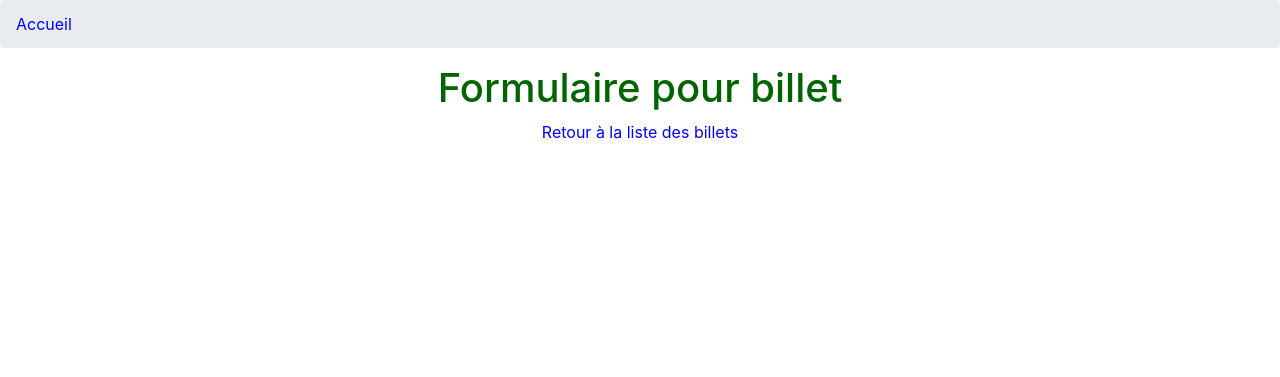
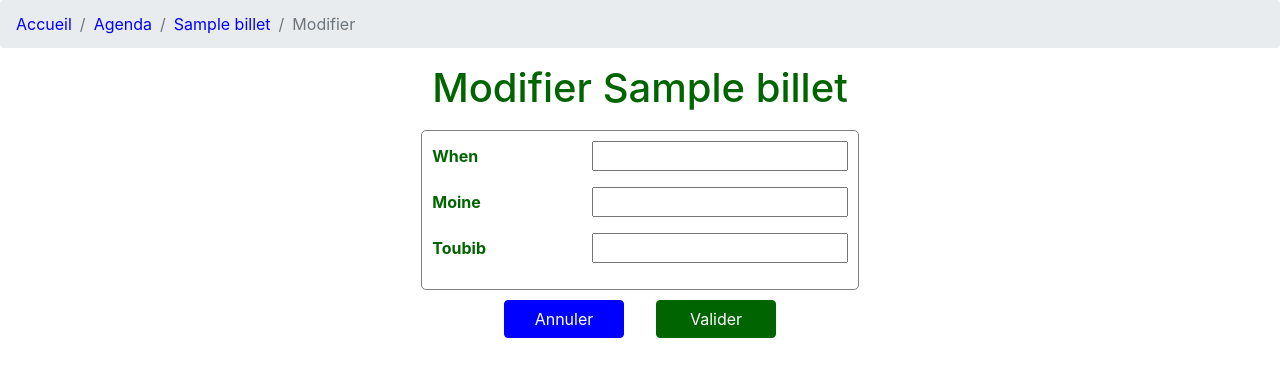
Before and after one commit to BrRoman/infirmerie, a Django app: template infirmerie/apps/billets/templates/billets/form.html in a window 1280 px wide. Shown: the part 76-453 px from the top of the page. Run offline with Django 3.2, Linux system fonts and the light colour scheme; the template is opened without the code that fills it: most values are stand-ins (such as "Sample title", 1, 10 or a date in 2020); form fields are guessed from the names that the template uses; style sheets or scripts are compiled from the project's sources; some libraries are stand-ins or nearby versions.

Commit message:
Agenda: CRUD: main lines OK.

```diff
--- a/infirmerie/apps/billets/models.py
+++ b/infirmerie/apps/billets/models.py
@@ -18,6 +18,10 @@ class Billet(models.Model):
         related_name='billets',
         on_delete=models.CASCADE
     )
-    datetime = models.DateTimeField()
+    when = models.DateTimeField()
     created_at = models.DateTimeField(auto_now_add=True)
     last_modified = models.DateTimeField(auto_now=True)
+
+    def __str__(self):
+        when = self.when
+        return when.strftime('%d/%m/%Y') + ' à ' + when.strftime('%H:%M')
--- a/infirmerie/apps/billets/templates/billets/agenda.html
+++ b/infirmerie/apps/billets/templates/billets/agenda.html
@@ -1,4 +1,8 @@
 {% extends 'main.html' %}
+
+{% block breadcrumbs %}
+    <li class="breadcrumb-item active">Agenda</li>
+{% endblock breadcrumbs %}
 
 {% block content %}
     <div class="d-flex align-self-stretch">
@@ -18,7 +22,7 @@
         <tbody>
             {% for billet in object_list %}
                 <tr>
-                    <td><a href="{% url 'billets:detail' billet.id %}">{{ billet.datetime|date:"d/m/Y" }} à {{ billet.datetime|time:'H:i:s' }}</a></td>
+                    <td><a href="{% url 'billets:detail' billet.id %}">{{ billet }}</a></td>
                     <td>{{ billet.moine }}</td>
                     <td>{{ billet.toubib }}</td>
                 </tr>
--- a/infirmerie/apps/billets/templates/billets/form.html
+++ b/infirmerie/apps/billets/templates/billets/form.html
@@ -1,6 +1,115 @@
-{% extends 'main.html' %}
+{% extends "main.html" %}
+
+{% load static %}
+{% load widget_tweaks %}
+
+{% block css %}
+    <link rel="stylesheet" href="{% static 'css/tempusdominus-bootstrap-4.min.css' %}">
+{% endblock css %}
+
+{% block breadcrumbs %}
+    <li class="breadcrumb-item"><a href="{% url 'billets:agenda' 1 %}">Agenda</a></li>
+    {% if object %}
+        <li class="breadcrumb-item"><a href="{% url "billets:detail" billet.id %}">{{ billet }}</a></li>
+        <li class="breadcrumb-item active">Modifier</li>
+    {% else %}
+        <li class="breadcrumb-item active">Créer</li>
+    {% endif %}
+{% endblock breadcrumbs %}
 
 {% block content %}
-    <h1>Formulaire pour billet</h1>
-    <a href="{% url 'billets:list' %}">Retour à la liste des billets</a>
+    {% if object %}
+        <h1>Modifier {{ billet }}</h1>
+    {% else %}
+        <h1>Créer un nouveau billet</h1>
+    {% endif %}
+
+    <form method="post" novalidate>
+        {% csrf_token %}
+
+        <div class="block">
+            <div class='form-group'>
+                {{ form.when.label_tag }}
+                {% if form.is_bound %}
+                    {% if form.when.errors %}
+                        {% render_field form.when class='is-invalid' %}
+                        {% for error in form.when.errors %}
+                            <div class='invalid-feedback' style='display: block;'>
+                                {{ error }}
+                            </div>
+                        {% endfor %}
+                    {% else %}
+                        {% render_field form.when class='is-valid' %}
+                    {% endif %}
+                {% else %}
+                    {% render_field form.when %}
+                {% endif %}
+                {% if form.when.help_text %}
+                    <small class='form-text text-muted'>
+                        {{ form.when.help_text }}
+                    </small>
+                {% endif %}
+            </div>
+
+            <div class="form-group">
+                <div class='form-group'>
+                    {{ form.moine.label_tag }}
+                    {% if form.is_bound %}
+                        {% if form.moine.errors %}
+                            {% render_field form.moine class='is-invalid' %}
+                            {% for error in form.moine.errors %}
+                                <div class='invalid-feedback' style='display: block;'>
+                                    {{ error }}
+                                </div>
+                            {% endfor %}
+                        {% else %}
+                            {% render_field form.moine class='is-valid' %}
+                        {% endif %}
+                    {% else %}
+                        {% render_field form.moine %}
+                    {% endif %}
+                    {% if form.moine.help_text %}
+                        <small class='form-text text-muted'>
+                            {{ form.moine.help_text }}
+                        </small>
+                    {% endif %}
+                </div>
+            </div>
+
+            <div class='form-group'>
+                {{ form.toubib.label_tag }}
+                {% if form.is_bound %}
+                    {% if form.toubib.errors %}
+                        {% render_field form.when class='is-invalid' %}
+                        {% for error in form.toubib.errors %}
+                            <div class='invalid-feedback' style='display: block;'>
+                                {{ error }}
+                            </div>
+                        {% endfor %}
+                    {% else %}
+                        {% render_field form.toubib class='is-valid' %}
+                    {% endif %}
+                {% else %}
+                    {% render_field form.toubib %}
+                {% endif %}
+                {% if form.toubib.help_text %}
+                    <small class='form-text text-muted'>
+                        {{ form.toubib.help_text }}
+                    </small>
+                {% endif %}
+            </div>
+        </div>
+
+        <div class="d-flex justify-content-center">
+            <a href="{% url 'billets:agenda' 1 %}" class="btn btn-primary mx-3">Annuler</a>
+            <button type="submit" class="btn btn-success mx-3">Valider</button>
+        </div>
+    </form>
 {% endblock content %}
+
+{% block javascript %}
+    <script src="{% static 'js/moment.min.js' %}"></script>
+    <script src="{% static 'js/moment-timezone-with-data.js' %}"></script>
+    <script src="{% static 'js/moment-locale-fr.js' %}"></script>
+    <script src="{% static 'js/tempusdominus-bootstrap-4.min.js' %}"></script>
+{% endblock javascript %}
```
Also changed, not shown: infirmerie/apps/billets/forms.py (added, +49 -0 lines), infirmerie/apps/billets/templates/billets/delete.html (added, +7 -0 lines), infirmerie/apps/billets/templates/billets/detail.html (+31 -3 lines), infirmerie/apps/billets/urls.py (+5 -4 lines), infirmerie/apps/billets/views.py (+30 -11 lines).
